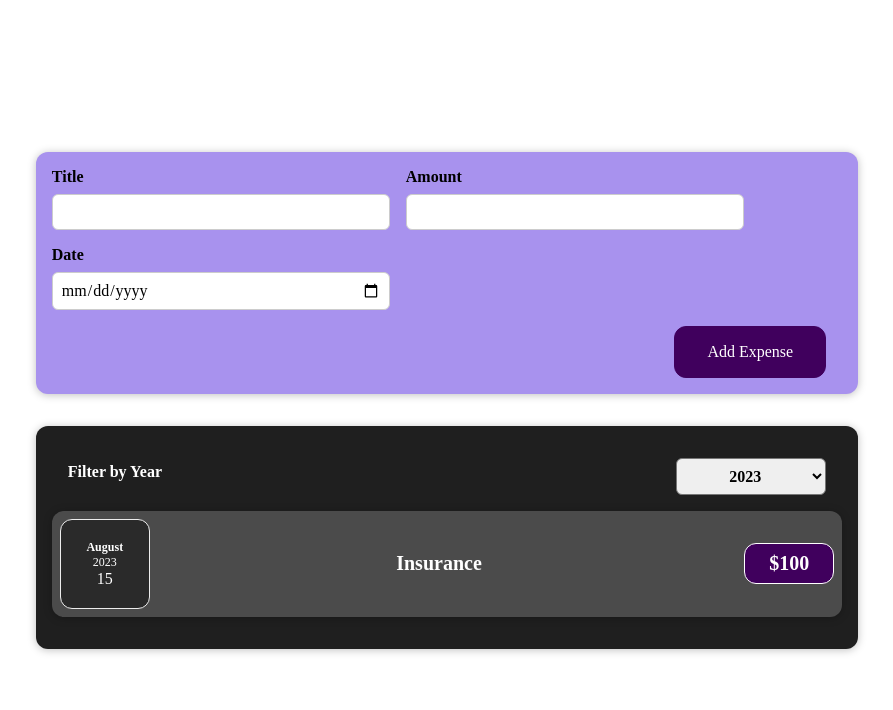
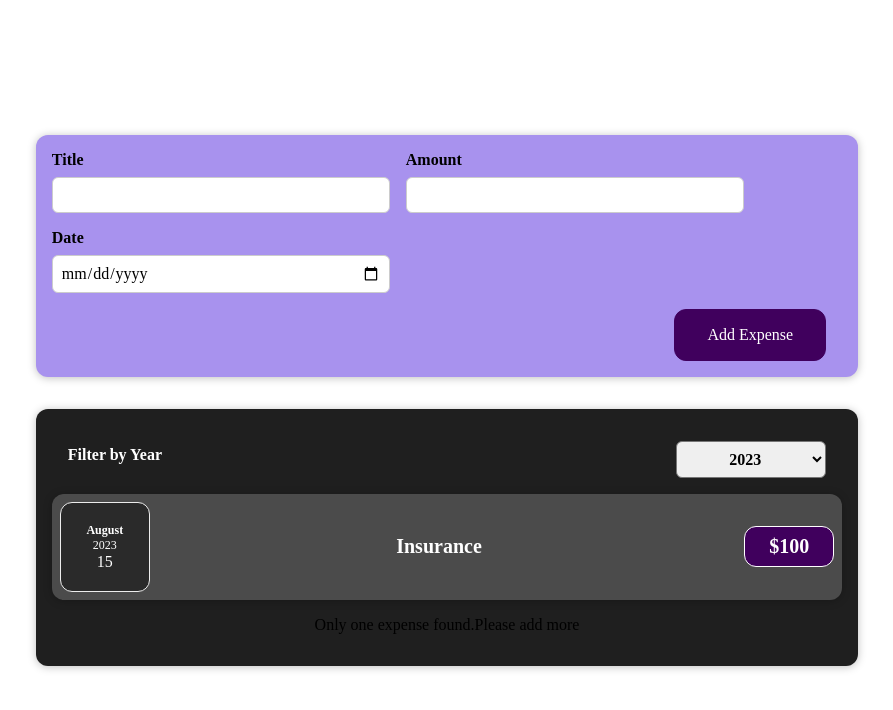
Before and after one commit to sajay3159/React_project, a React (Vite) app: page / in a window 1280 px wide. Shown: the top 710 px of the page, without its empty margins (193-1086 px from the left). Built offline with nearby package versions, Linux system fonts and the light colour scheme.

Commit message:
Conditional Rendering

```diff
--- a/src/components/Expense/Expenses.jsx
+++ b/src/components/Expense/Expenses.jsx
@@ -1,10 +1,9 @@
-// Write your code at relevant places in the code below:
 
 import { useState } from "react";
 import ExpenseItem from "./ExpenseItem";
+import ExpensesFilter from "./ExpensesFilter";
 import "./Expenses.css";
 import Card from "../UI/Card";
-import ExpensesFilter from "./ExpensesFilter";
 
 const Expenses = (props) => {
     const [filteredYear, setFilteredYear] = useState("2023");
@@ -12,26 +11,35 @@ const Expenses = (props) => {
     const changeFilterHandler = (selectedYear) => {
         setFilteredYear(selectedYear);
     };
-    const expensesItem = props.expenses.filter((expense) => {
+
+    const filteredExpenses = props.expenses.filter((expense) => {
         return expense.date.getFullYear().toString() === filteredYear;
     });
-    console.log(expensesItem)
+
+    let expensesContent = <p>No expenses found</p>;
+
+    if (filteredExpenses.length > 0) {
+        expensesContent = filteredExpenses.map((expense) => {
+            return (
+                <ExpenseItem
+                    key={expense.id}
+                    title={expense.title}
+                    date={expense.date}
+                    price={expense.price}
+                />
+            );
+        });
+    }
+    let expensesOneContent = filteredExpenses.length === 1 && <p>Only one expense found.Please add more</p>;
+
     return (
         <Card className="expenses">
             <ExpensesFilter
                 selected={filteredYear}
                 onChangeFilter={changeFilterHandler}
             />
-            {expensesItem.map((expense) => {
-                return (
-                    <ExpenseItem
-                        key={expense.id}
-                        title={expense.title}
-                        date={expense.date}
-                        price={expense.price}
-                    />
-                );
-            })}
+            {expensesContent}
+            {expensesOneContent}
         </Card>
     );
 };
--- a/src/components/Expense/ExpensesFilter.jsx
+++ b/src/components/Expense/ExpensesFilter.jsx
@@ -17,6 +17,7 @@ const ExpensesFilter = (props) => {
                     <option value="2023">2023</option>
                     <option value="2024">2024</option>
                     <option value="2025">2025</option>
+                    <option value="2026">2026</option>
                 </select>
             </div>
         </div>
```
